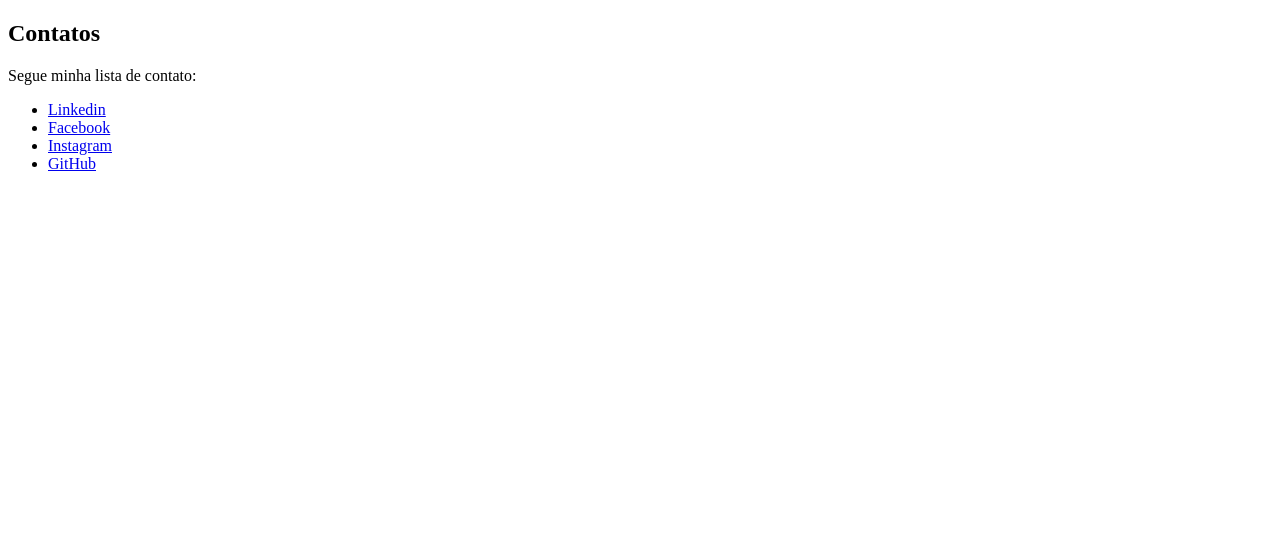
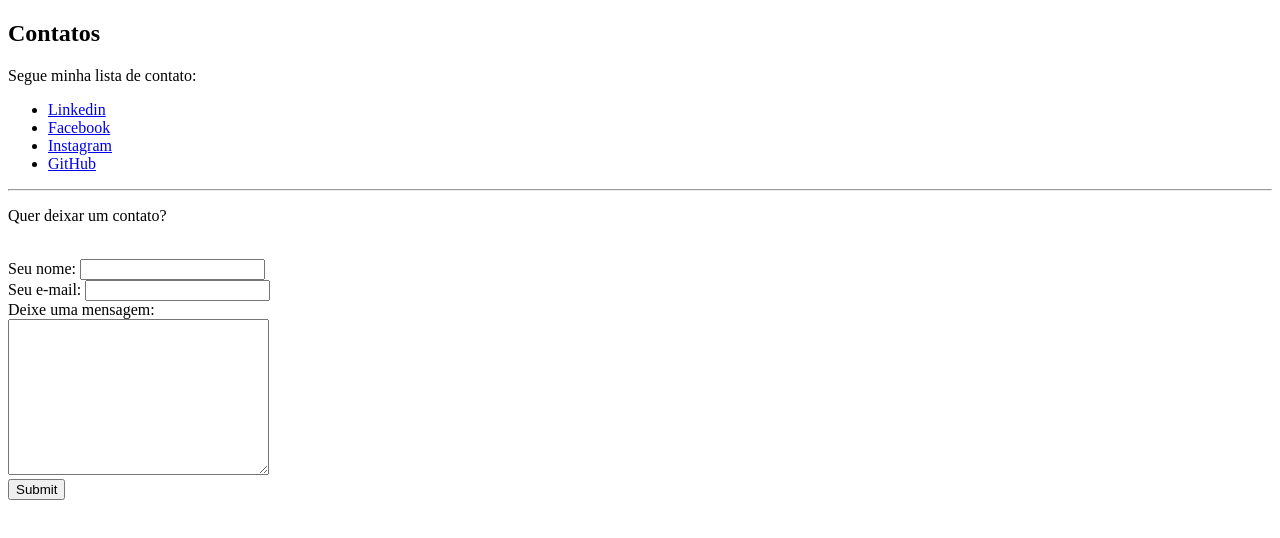
Before and after one commit to Bauditz/HTML-CSS-JAVASCRIPT, a plain HTML site: page contatos.html in a window 1280 px wide. Drawn offline with Linux system fonts and the light colour scheme.

Commit message:
Update contatos.html

```diff
--- a/contatos.html
+++ b/contatos.html
@@ -15,5 +15,22 @@
             <li><a href="https://www.instagram.com/lucasfregulia/">Instagram</a></li>
             <li><a href="https://github.com/Bauditz">GitHub</a></li>
         </ul>
+
+        <hr>
+
+<p>Quer deixar um contato?</p><br>
+
+<form action="mailto:lutu80@gmail.com" method="POST" enctype="text/plain">
+    <label>Seu nome:</label>
+    <input type="text" name="Seu nome" value="">
+    <br>
+    <label>Seu e-mail:</label>
+    <input type="email" name="Seu email" value="">
+    <br>
+    <label>Deixe uma mensagem:</label><br>
+    <textarea name="Sua mensagem" rows="10" cols="30"></textarea><br>
+    <input type="submit">
+</form>
+
 </body>
 </html>
```
